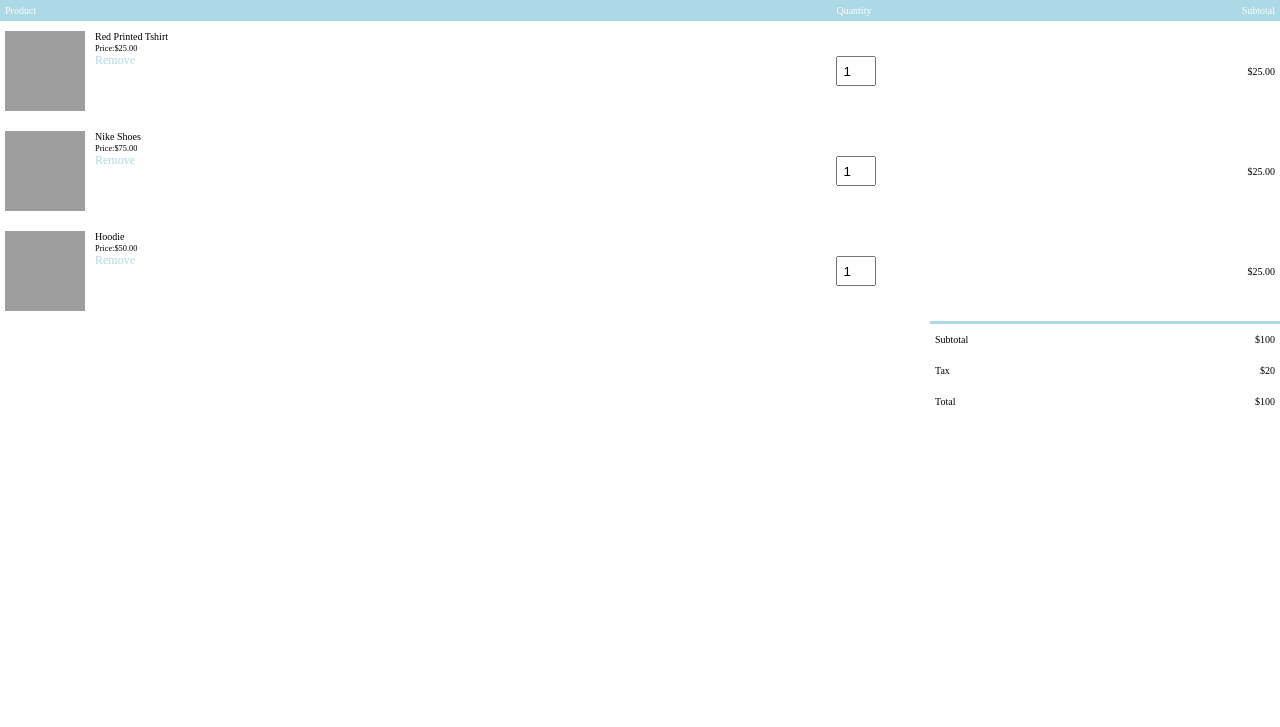
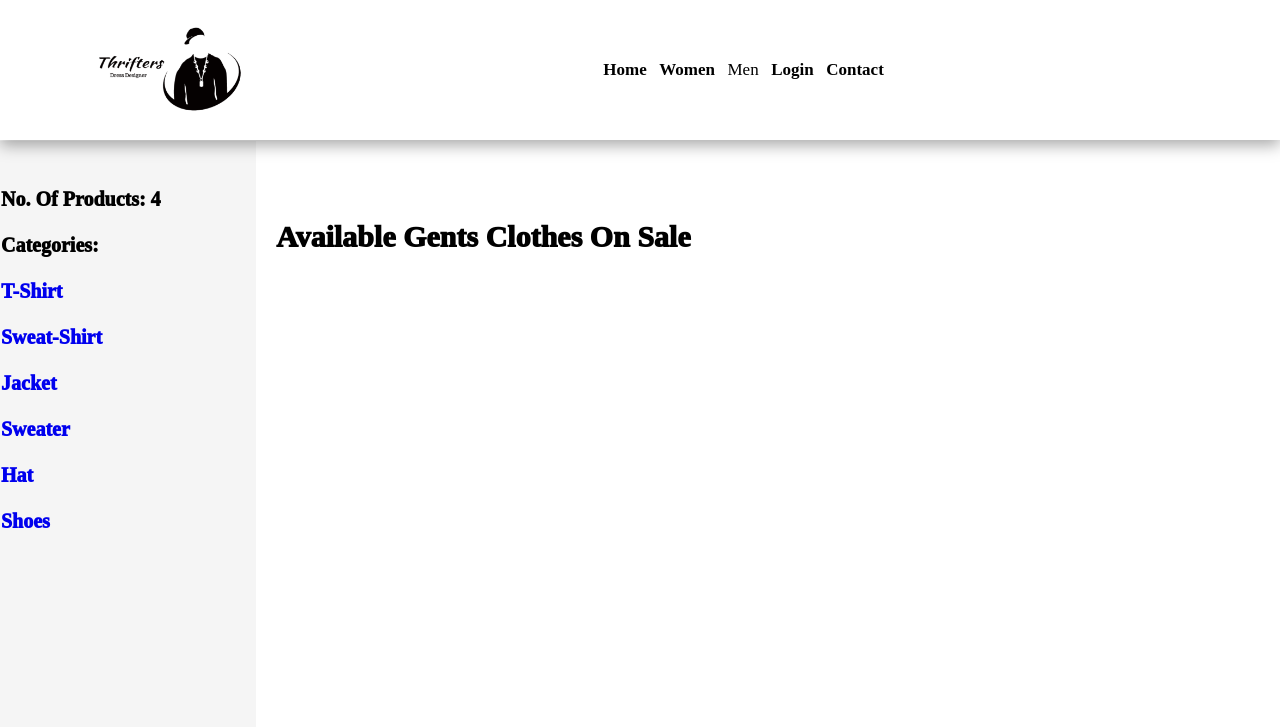
Before and after one commit to prraaddeepp/Clothing-Website, a Flask app: template templates/cart.html in a window 1280 px wide. Shown: the top 727 px of the page. Before the commit the page ends 406 px from the top, so only its background shows below. Run offline with Flask 2, Linux system fonts and the light colour scheme; the template is opened without the code that fills it, so the values that code supplies are empty; some libraries are stand-ins or nearby versions; grey boxes are pictures that could not be loaded.

Commit message:
making cart

```diff
--- a/app.py
+++ b/app.py
@@ -5,6 +5,7 @@ from flask import request, redirect, session, url_for
 from flask_pymongo import PyMongo
 from men_clothes_library import gents
 import secrets
+from bson.objectid import ObjectId
 
 
 # # -- Initialization section --
@@ -34,3 +35,12 @@ def men():
     # collection.insert_many(gents)
     clothes = collection.find({})
     return render_template('men.html', clothes=clothes)
+
+@app.route('/add_cart/<clothID>')
+def add_cart(clothID):
+    collection1=mongo.db.Men
+    clothes=collection1.find_one({'_id':ObjectId(clothID)})
+    collection2=mongo.db.cart
+    collection2.insert_one(clothes)
+    cart_clothes=collection2.find({})
+    return render_template('cart.html',clothes=cart_clothes)
--- a/templates/cart.html
+++ b/templates/cart.html
@@ -4,81 +4,67 @@
     <meta charset="UTF-8">
     <meta http-equiv="X-UA-Compatible" content="IE=edge">
     <meta name="viewport" content="width=device-width, initial-scale=1.0">
-    <title>Fashion website</title>
-    <link rel="stylesheet" href="style.css">
+    <title>Thrifters</title>
+    <link rel="stylesheet" href="static/css/style.css">
     <link rel="stylesheet" href="fontawesome-free-5.15.3-web/css/all.min.css">
     <link rel="stylesheet" href="https://cdnjs.cloudflare.com/ajax/libs/slick-carousel/1.8.1/slick.css">
 </head>
 <body>
+    <header class="header">
+        <!-- <a href="#" id="logo"> <span>logo</span></a> -->
+        <img src="static/images/Thrifters.png", class = 'logo'>
+        <nav class="navbar">
+            <a href="#"><b>home</b></a>
+            <a href="#"><b>women</b></a>
+            <a href="/men">men</a>
+            <a href="#"><b>Login</b></a>
+            <a href="#"><b>contact</b></a>
+        </nav>
+        <div class="icons">
+            <div class="fas fa-bars" id="menu-bar"></div>
 
-  <div class="small-container cart-page">
-    <table>
-      <tr>
-        <th>Product</th>
-        <th>Quantity</th>
-        <th>Subtotal</th>
-        </tr>
-      <tr>
-        <td>
-          <div class="cart-info">
-            <img src="https://imgs.michaels.com/MAM/assets/1/726D45CA1C364650A39CD1B336F03305/img/893E44B4248847338CD88E85BD79D361/10186027_r.jpg?fit=inside|140:140,https://imgs.michaels.com/MAM/assets/1/726D45CA1C364650A39CD1B336F03305/img/893E44B4248847338CD88E85BD79D361/10186027_r.jpg?fit=inside|220:220,https://imgs.michaels.com/MAM/assets/1/726D45CA1C364650A39CD1B336F03305/img/893E44B4248847338CD88E85BD79D361/10186027_r.jpg?fit=inside|540:540">
-            <div>
-              <p> Red Printed Tshirt</p>
-              <small>Price:$25.00</small>
-              <br>
-              <a href="">Remove</a>
-            </div>
-          </div>
-        </td>
-        <td><input type="number" value="1"></td>
-        <td>$25.00</td>
-      </tr>
-              <td>
-          <div class="cart-info">
-            <img src="https://static.nike.com/a/images/c_limit,w_592,f_auto/t_product_v1/8b27d329-335e-49e4-980b-1b7dab0edb05/air-zoom-infinity-tour-golf-shoes-d6B7Jt.png">
-            <div>
-              <p> Nike shoes</p>
-              <small>Price:$75.00</small>
-              <br>
-              <a href="">Remove</a>
-            </div>
-          </div>
-        </td>
-        <td><input type="number" value="1"></td>
-        <td>$25.00</td>
-      </tr>
-              <td>
-          <div class="cart-info">
-            <img src="https://i.pinimg.com/originals/a8/07/21/a8072176f040ce84f7efa62da2b89df0.jpg">
-            <div>
-              <p> Hoodie</p>
-              <small>Price:$50.00</small>
-              <br>
-              <a href="">Remove</a>
-            </div>
-          </div>
-        </td>
-        <td><input type="number" value="1"></td>
-        <td>$25.00</td>
-      </tr>
-    </table>
-    <div class="total-price">
-      <table>
-        <tr>
-          <td>Subtotal</td>
-          <td>$100</td>
-        </tr>
-        <tr>
-          <td>Tax</td>
-          <td>$20</td>
-        </tr>
-        <tr>
-          <td>Total</td>
-          <td>$100</td>
-        </tr>
-      </table>
+        </div>
+
+        <!-- can add search box later -->
+
+        <!-- <div class="search-box">
+            <input type="search" placeholder="search here">
+        </div> -->
 
 
-  </div>
-      </body>
-    </html>
+
+    </header>
+    <div class="sidebar">
+        <br><br>
+        <p>No. of Products: 4<br><br>
+        Categories: <br><br>
+        <a href='$'>T-Shirt</a><br><br>
+        <a href='$'>Sweat-Shirt</a><br><br>
+        <a href='$'>Jacket</a><br><br>
+        <a href='$'>Sweater</a><br><br>
+        <a href='$'>Hat</a><br><br>
+        <a href='$'>Shoes</a><br><br>
+        </p>
+
+    </div>
+    <div class="clothes" >
+        <div class="clothesTitle">
+            <h1> Available Gents Clothes on Sale</h1>
+        </div>
+        <div class="clothings">
+            {% for cloth in clothes %}
+                <div class="eachCloth">
+                    <a href="/add_cart/{{cloth._id}}"> <img src= "{{url_for('static', filename=cloth.Source)}}"/> </a>
+                    <h2>{{cloth.name}}</h2>
+                    <h2>{{cloth.size}}</h2>
+                    <h1>${{cloth.Price}}</h1>
+
+                </div>
+
+
+            {% endfor %}
+        </div>
+    </div>
+
+</body>
+</html>
```
